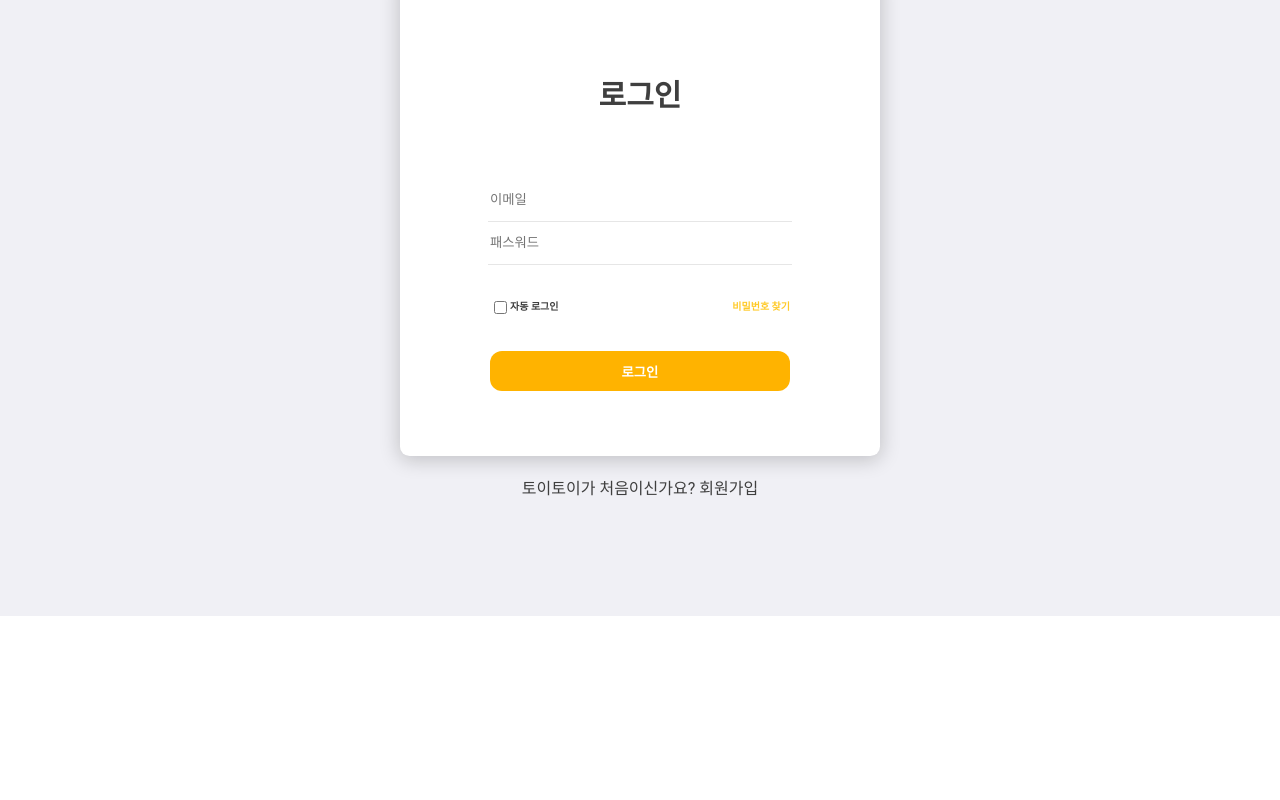
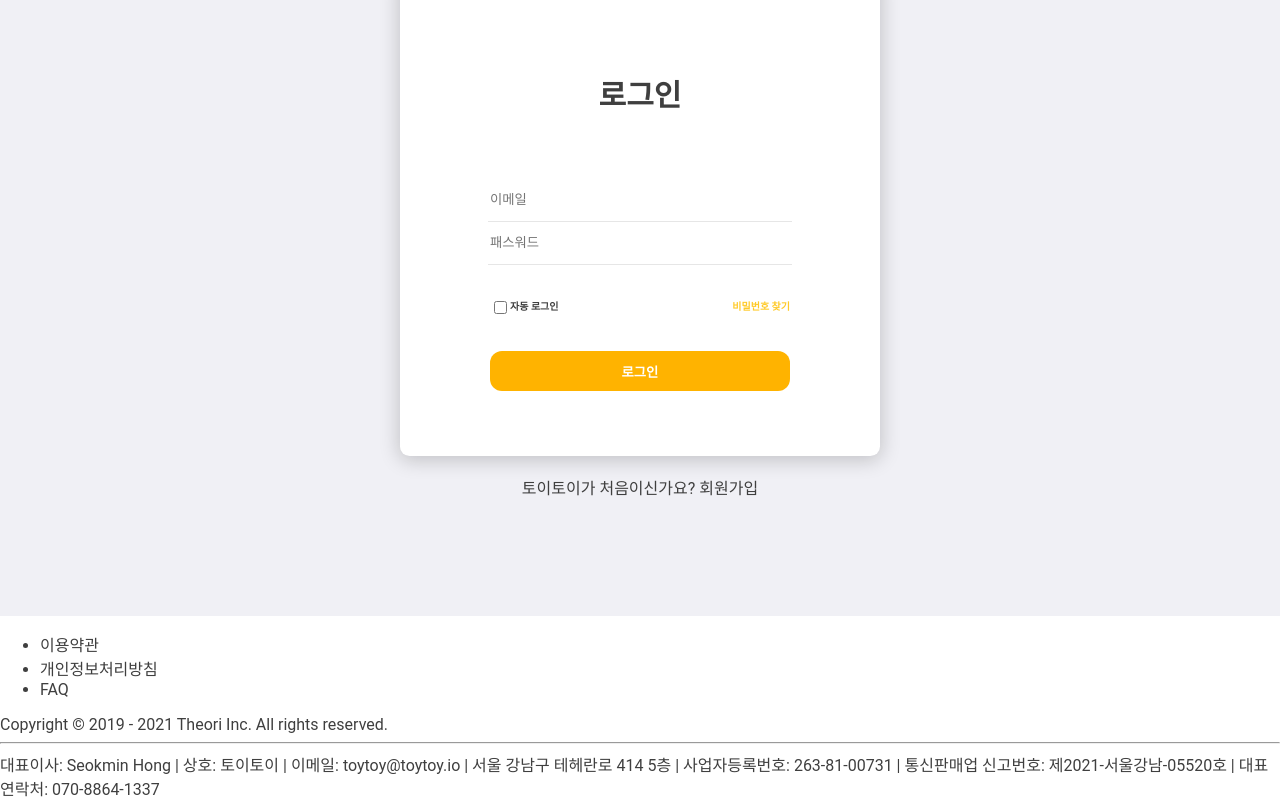
Before and after one commit to honghyeong/react-toytoy-platform, a React (Create React App) app: page /users/login in a window 1280 px wide. Shown: the part 235-1035 px from the top of the page. Before the commit the page ends 894 px from the top, so only its background shows below. Built offline with nearby package versions, Linux system fonts and the light colour scheme.

Commit message:
feat: Footer html structure

```diff
--- a/src/Router.js
+++ b/src/Router.js
@@ -4,6 +4,7 @@
 import UserSignUp from "./components/UserSignUp";
 import UserSignIn from "./components/UserSignIn";
 import Header from "./components/Header";
+import Footer from "./components/Footer";
 
 const AppRouter = () => {
   return (
@@ -14,6 +15,7 @@
         <Route exact path="/users/signup" element={<UserSignUp />}></Route>\
         <Route exact path="/users/login" element={<UserSignIn />}></Route>
       </Routes>
+      <Footer />
     </BrowserRouter>
   );
 };
--- /dev/null
+++ b/src/components/Footer.js
@@ -0,0 +1,37 @@
+import React from "react";
+
+const Footer = () => {
+  return (
+    <footer>
+      <div className="footer-container">
+        <div className="footer-top">
+          <ul>
+            <li>
+              <a href="">이용약관</a>
+            </li>
+            <li>
+              <a href="">개인정보처리방침</a>
+            </li>
+            <li>
+              <a href="">FAQ</a>
+            </li>
+          </ul>
+        </div>
+        <div className="footer-copyright">
+          Copyright © 2019 - 2021 Theori Inc. All rights reserved.
+        </div>
+        <hr></hr>
+        <div className="footer-bottom">
+          <span>
+            대표이사: Seokmin Hong | 상호: 토이토이 | 이메일: toytoy@toytoy.io |
+            서울 강남구 테헤란로 414 5층 | 사업자등록번호: 263-81-00731 |
+            통신판매업 신고번호: 제2021-서울강남-05520호 | 대표 연락처:
+            070-8864-1337
+          </span>
+        </div>
+      </div>
+    </footer>
+  );
+};
+
+export default Footer;
--- a/src/components/Home.js
+++ b/src/components/Home.js
@@ -86,24 +86,6 @@
           </div>
         </div>
       </section>
-
-      <footer className="app-footer">
-        <div className="top">
-          <ul className="top-left">
-            <li>이용약관</li>
-            <li>개인정보처리방침</li>
-            <li>FAQ</li>
-          </ul>
-          <div className="copyright-mobile">
-            Copyright © 2019 - 2021 Theori Inc. All rights reserved.
-          </div>
-          <div className="top-right"></div>
-        </div>
-        <div className="horizon"></div>
-        <div className="bottom">
-          <div className="bottom-right"></div>
-        </div>
-      </footer>
     </>
   );
 };
--- a/src/css/Header.scss
+++ b/src/css/Header.scss
@@ -50,7 +50,7 @@
   }
   &:visited {
     text-decoration: none;
-    color: #867575;
+    color: #3f3f3f;
   }
 }
 
```
